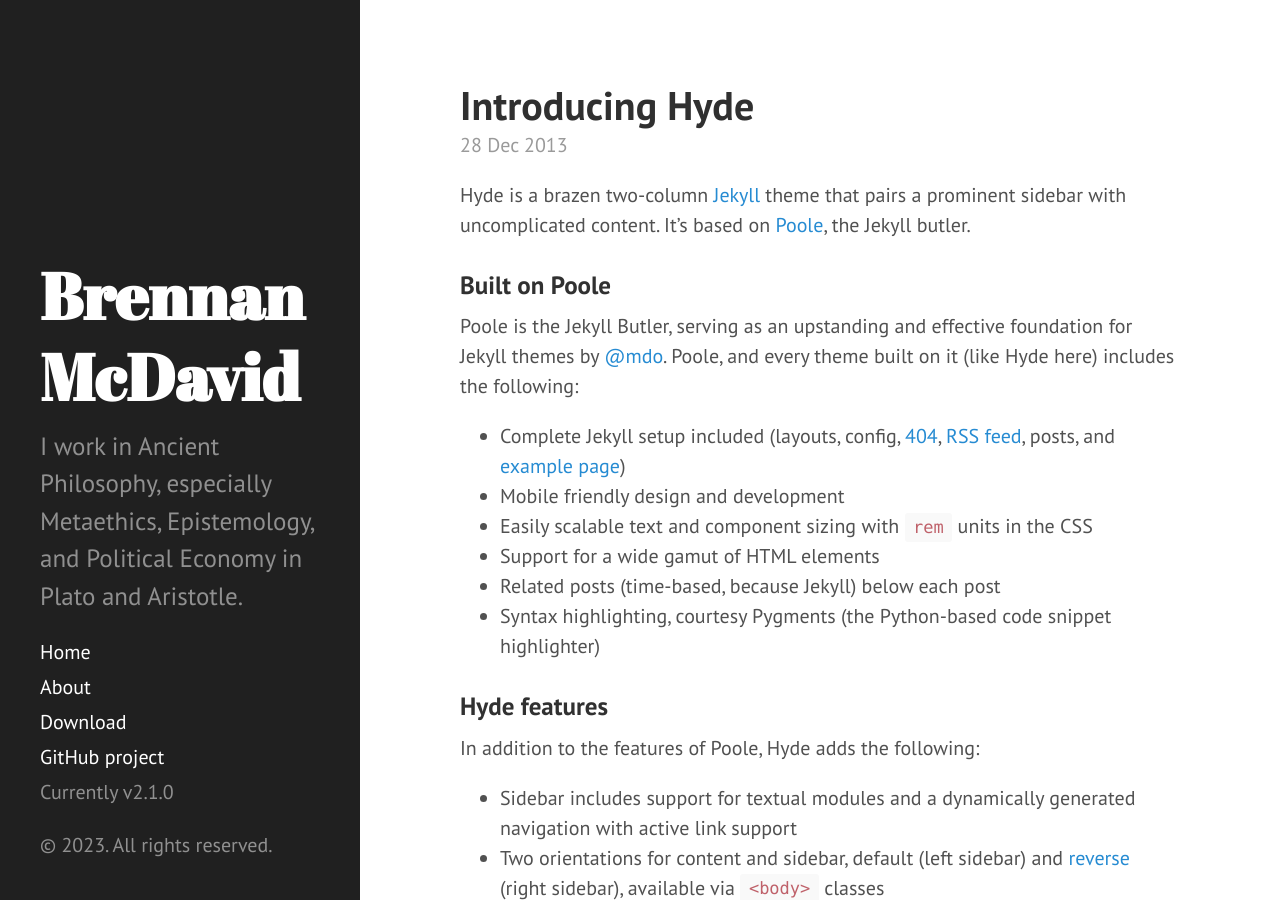
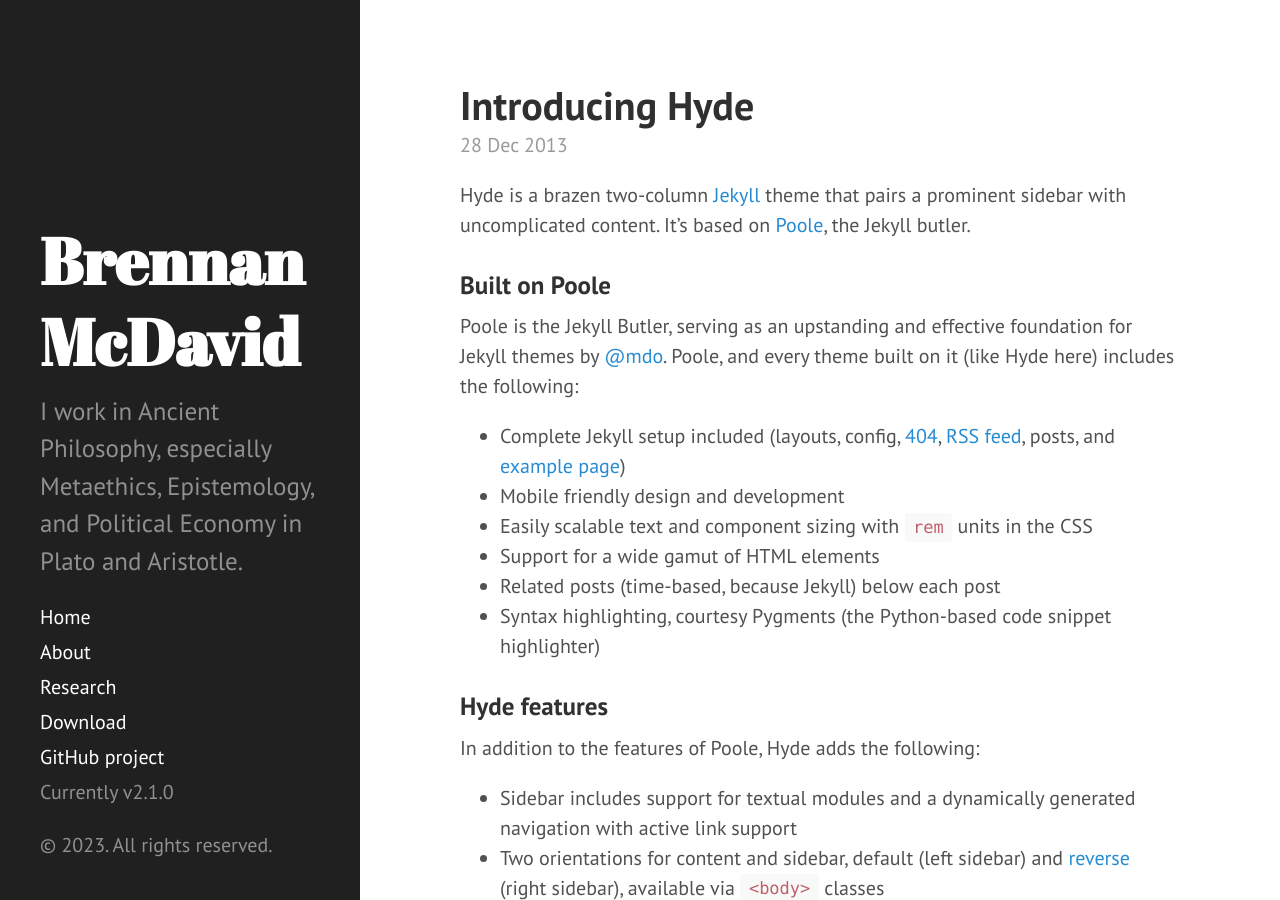
Before and after one commit to bkmcdavid/bkmcdavid.github.io, a Jekyll site: the page built from index.html, in a window 1280 px wide and 900 px high. Built offline with Jekyll 4.4.1, drawn with Linux system fonts in a browser that asks for light colours; the list of posts is cut into pages by our own code.

Commit message:
research nav item

```diff
--- a/_includes/sidebar.html
+++ b/_includes/sidebar.html
@@ -26,6 +26,7 @@
         {% endif %}
       {% endfor %}
 
+      <a class="sidebar-nav-item">Research</a>
       <a class="sidebar-nav-item" href="{{ site.github.repo }}/archive/v{{ site.version }}.zip">Download</a>
       <a class="sidebar-nav-item" href="{{ site.github.repo }}">GitHub project</a>
       <span class="sidebar-nav-item">Currently v{{ site.version }}</span>
```
